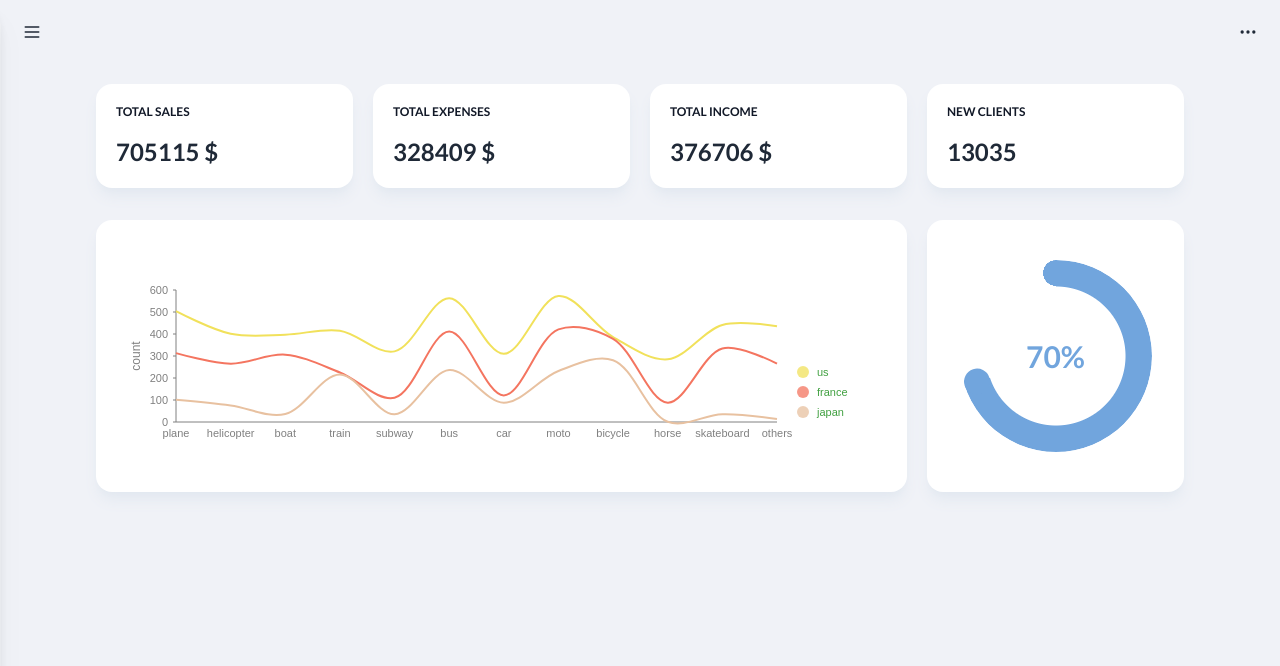
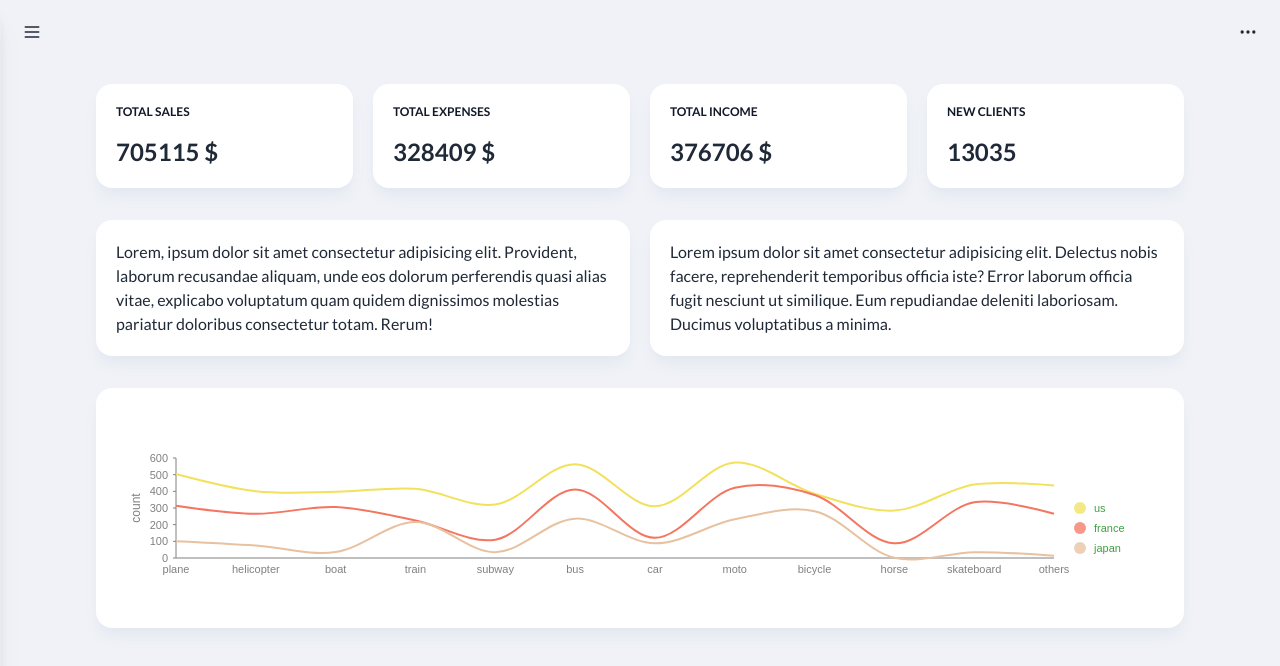
Before and after one commit to artemromaniv/project_admin_dashboard, a React (Vite) app: page / in a window 1280 px wide. Shown: the top 666 px of the page. Built offline with nearby package versions, Linux system fonts and the light colour scheme; some icons are missing.

Commit message:
chage layout of home page

```diff
--- a/src/components/Home.tsx
+++ b/src/components/Home.tsx
@@ -65,27 +65,7 @@ const Home = () => {
         />
       </div>
       <div className="h-8" />
-      <div className="grid grid-cols-1  xl:grid-cols-4 gap-5 w-full">
-        <div className="bg-crust  w-full rounded-2xl shadow-lg shadow-slate-200 xl:col-span-3 p-5">
-          <RevenueChart/>
-        </div>
-        <div className="bg-crust  w-full rounded-2xl shadow-lg shadow-slate-200 col-span-1 grid place-items-center p-5 py-10">
-          {/* Typescript gives an error on inline style below, but it seems to work fine */}
-          <div
-            className="radial-progress font-bold text-3xl text-little_boy_blue"
-            style={{
-              // @ts-ignore
-              "--value": "70",
-              "--size": "12rem",
-              "--thickness": "26px",
-            }}
-          >
-            70%
-          </div>
-        </div>
-      </div>
-      <div className="h-8" />
-      {/* <div className="grid grid-cols-1 xl:grid-cols-4 gap-5">
+      <div className="grid grid-cols-1 xl:grid-cols-4 gap-5">
         <div className="bg-crust  w-full rounded-2xl shadow-lg shadow-slate-200 col-span-2 p-5">
           Lorem, ipsum dolor sit amet consectetur adipisicing elit. Provident,
           laborum recusandae aliquam, unde eos dolorum perferendis quasi alias
@@ -98,7 +78,11 @@ const Home = () => {
           officia fugit nesciunt ut similique. Eum repudiandae deleniti
           laboriosam. Ducimus voluptatibus a minima.
         </div>
-      </div> */}
+      </div>
+      <div className="h-8" />
+        <div className="bg-crust  w-full rounded-2xl shadow-lg shadow-slate-200 xl:col-span-4 p-5 h-[240px]">
+          <RevenueChart />
+        </div>
     </section>
   );
 };
```
